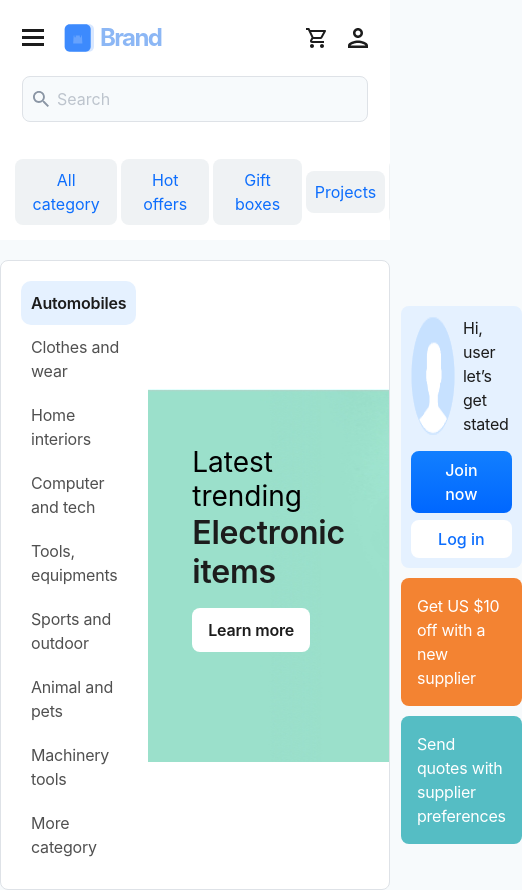
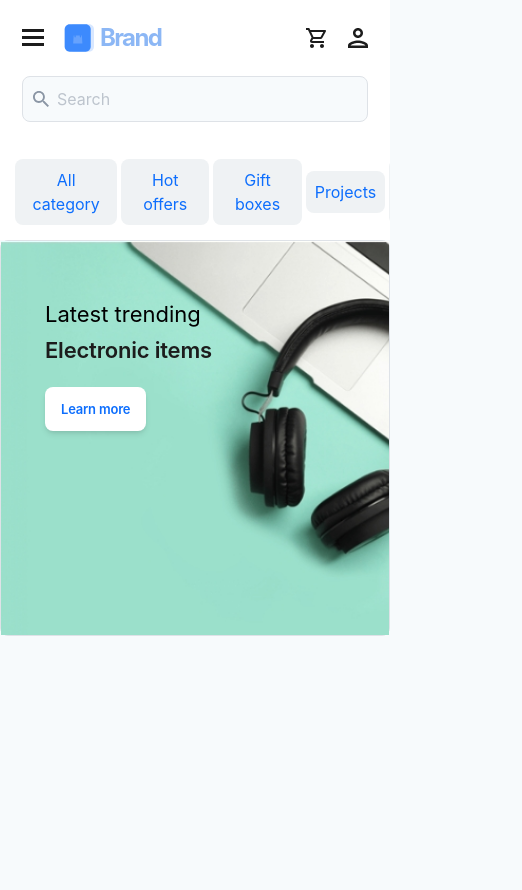
Before and after one commit to Dan1707/vue-online-shop, a Vue app: page / in a window 390 px wide. Shown: the whole page, 522 px wide, since content can reach past the window. After the commit the page ends 844 px from the top, so only its background shows below. Built offline with nearby package versions, Linux system fonts and the light colour scheme; a web font is replaced by a local one.

Commit message:
added responsive hero-section

```diff
--- a/package.json
+++ b/package.json
@@ -9,6 +9,7 @@
     "preview": "vite preview"
   },
   "dependencies": {
+    "sass": "^1.77.6",
     "vue": "^3.4.29"
   },
   "devDependencies": {
--- a/src/components/hero/ShopHero.vue
+++ b/src/components/hero/ShopHero.vue
@@ -1,44 +1,78 @@
-<script setup lang="ts"></script>
+<script setup lang="ts">
+import { ref } from "vue";
+
+const navCategories = ref([
+  { title: "Automobiles", isCurrent: true },
+  { title: "Clothes and wear", isCurrent: false },
+  { title: "Home interiors", isCurrent: false },
+  { title: "Computer and tech", isCurrent: false },
+  { title: "Tools, equipments", isCurrent: false },
+  { title: "Sports and outdoor", isCurrent: false },
+  { title: "Animal and pets", isCurrent: false },
+  { title: "Machinery tools", isCurrent: false },
+  { title: "More category", isCurrent: false },
+]);
+
+const currentCategory = ref(`${navCategories.value[0].title}`);
+
+interface category {
+  title: string;
+  isCurrent: boolean;
+}
+
+const changeCategory = (name: string) => {
+  navCategories.value.forEach((el: category) => {
+    if (el.title === name) {
+      el.isCurrent = true;
+      currentCategory.value = el.title;
+    } else {
+      el.isCurrent = false;
+    }
+  });
+};
+</script>
 
 <template>
-  <section class="mt-[20px]">
+  <section class="mt-[20px] tablets:mt-[0]">
     <div
-      class="container flex-between bg-light p-[20px] border border-gray-300 gap-3 rounded-lg"
+      class="container hero flex-between bg-light p-[20px] tablets:p-[0] tablets:w-full tablets:mt-[0] border border-gray-300 gap-3 rounded-lg"
     >
-      <nav class="max-w-[250px] basis-full">
+      <nav class="max-w-[250px] basis-full tablets:hidden">
         <ul>
-          <li class="body-default p-[10px] text-gray-600 current-item">
-            Automobiles
+          <li
+            class="body-default text-gray-600 cursor-pointer"
+            v-for="nav in navCategories"
+            :key="nav.title"
+            @click="changeCategory(nav.title)"
+          >
+            <span v-if="nav.isCurrent === false">
+              <p class="p-[10px]">{{ nav.title }}</p>
+            </span>
+            <span v-else>
+              <p class="p-[10px] current-item duration-300">{{ nav.title }}</p>
+            </span>
           </li>
-          <li class="body-default p-[10px] text-gray-600">Clothes and wear</li>
-          <li class="body-default p-[10px] text-gray-600">Home interiors</li>
-          <li class="body-default p-[10px] text-gray-600">Computer and tech</li>
-          <li class="body-default p-[10px] text-gray-600">Tools, equipments</li>
-          <li class="body-default p-[10px] text-gray-600">
-            Sports and outdoor
-          </li>
-          <li class="body-default p-[10px] text-gray-600">Animal and pets</li>
-          <li class="body-default p-[10px] text-gray-600">Machinery tools</li>
-          <li class="body-default p-[10px] text-gray-600">More category</li>
         </ul>
       </nav>
       <div
-        class="max-w-full min-h-[373px] basis-full banner relative top-[0] px-[44px] py-[56px]"
+        class="max-w-full min-h-[394px] basis-full banner relative top-[0] px-[44px] py-[56px]"
       >
         <div>
-          <p class="text-[28px] leading-[34px]">Latest trending</p>
-          <h2>Electronic items</h2>
+          <p class="text-[28px] leading-[34px] tablets:text-[22px]">
+            Latest trending
+          </p>
+          <h2 class="tablets:text-[22px]">Electronic items</h2>
           <button
-            class="px-[16px] py-[10px] bg-light rounded-lg body-default font-semibold text-dark mt-[17px]"
+            class="px-[16px] py-[10px] bg-light rounded-lg body-default font-semibold text-dark mt-[17px] tablets:text-primary tablets:shadow-md tablets:text-[13px]"
           >
             Learn more
           </button>
         </div>
       </div>
       <div
-        class="max-w-[200px] basis-full flex flex-col items-center gap-[10px]"
+        class="basis-full gap-[10px] flex flex-col items-center max-w-[200px] articles tablets:hidden"
       >
-        <article class="bg-primary-light rounded-lg p-[10px]">
+        <article class="bg-primary-light rounded-lg p-[10px] w-full">
           <div class="flex gap-2">
             <img src="/src/assets/img/user.png" class="w-[44px]" />
             <p class="body-default text-dark">
@@ -51,12 +85,12 @@
             <BtnLight class="w-full py-[7px] mt-[7px]">Log in</BtnLight>
           </div>
         </article>
-        <article class="bg-[#F38332] rounded-lg p-[16px] w-full">
+        <article class="bg-[#F38332] rounded-lg p-[16px] basis-full w-full">
           <p class="body-default text-light max-w-[132px]">
             Get US $10 off with a new supplier
           </p>
         </article>
-        <article class="bg-[#55BDC4] rounded-lg p-[16px] w-full">
+        <article class="bg-[#55BDC4] rounded-lg p-[16px] basis-full w-full">
           <p class="body-default text-light max-w-[132px]">
             Send quotes with supplier preferences
           </p>
@@ -74,9 +108,40 @@
   border-radius: 10px;
 }
 
+.nav {
+  grid-area: nav;
+}
+
 .banner {
   background-image: url("/src/assets/img/hero.jpeg");
   background-repeat: no-repeat;
+  background-position: center;
   background-size: cover;
+  grid-area: banner;
+  height: 100% !important;
+}
+
+@media (max-width: 1024px) {
+  .hero {
+    display: grid;
+    grid-template-columns: 1fr 2fr 1fr;
+    grid-template-rows: 1fr fit-content;
+    grid-template-areas:
+      "nav banner banner"
+      "articles articles articles";
+  }
+
+  .articles {
+    max-width: 100%;
+    grid-area: articles;
+    place-items: stretch stretch;
+    flex-direction: row;
+  }
+}
+
+@media (max-width: 576px) {
+  .hero {
+    display: flex;
+  }
 }
 </style>
```
Also changed, not shown: 1 other file (tests, documents, lock files or other folders).
